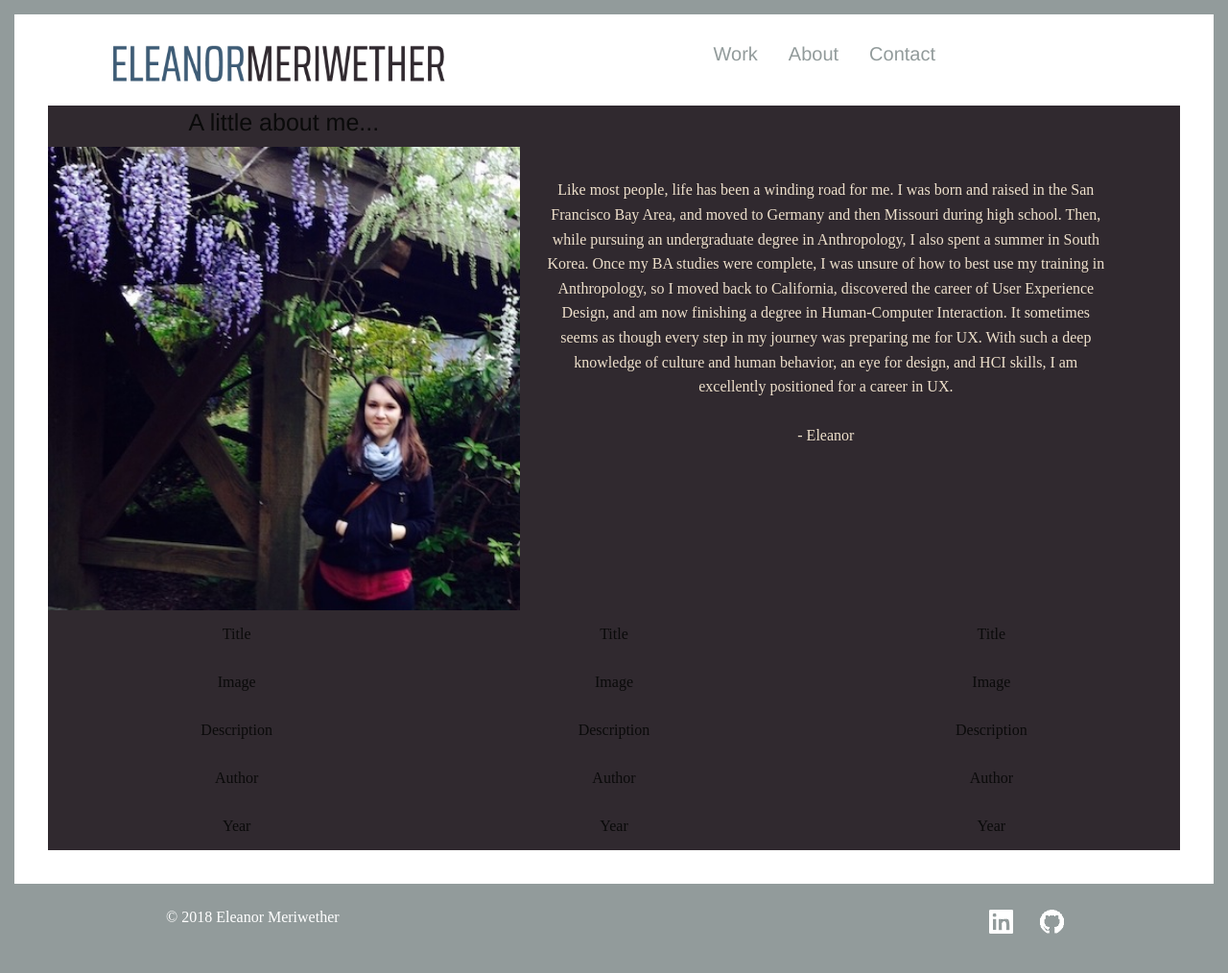
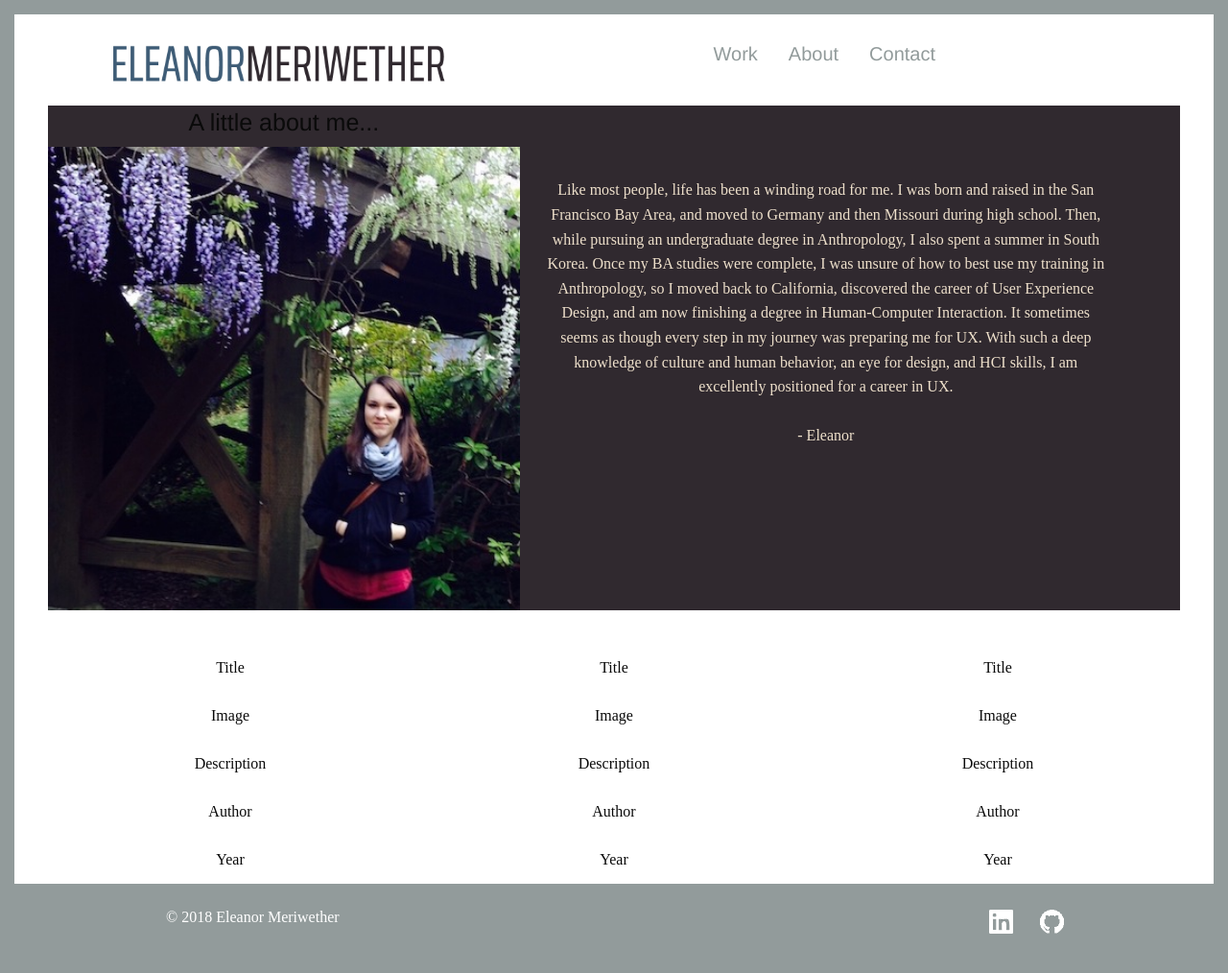
Before and after one commit to emeriwether/emeriwether.github.io, a Jekyll site: the page built from about.html, in a window 1280 px wide. Shown: the whole page at 96% size. Built offline with Jekyll 4.4.1, drawn with Linux system fonts in a browser that asks for light colours; some web fonts are replaced.

Commit message:
move aboutMeLikes outside of content bg

```diff
--- a/about.html
+++ b/about.html
@@ -11,8 +11,9 @@ layout: default
                         <div class="medium-7 cell" id="aboutMeText">
                                     <p>Like most people, life has been a winding road for me. I was born and raised in the San Francisco Bay Area, and moved to Germany and then Missouri during high school. Then, while pursuing an undergraduate degree in Anthropology, I also spent a summer in South Korea. Once my BA studies were complete, I was unsure of how to best use my training in Anthropology, so I moved back to California, discovered the career of User Experience Design, and am now finishing a degree in Human-Computer Interaction. It sometimes seems as though every step in my journey was preparing me for UX. With such a deep knowledge of culture and human behavior, an eye for design, and HCI skills, I am excellently positioned for a career in UX. <br><br>- Eleanor</p>
                         </div>
+                    </div>
 
-                        <div class="cell">
+                    <aside class="cell" id="aboutMeLikes">
                         <div class="grid-container">
                             <div class="grid-x grid-margin-x">
                                 <div class="medium-4 cell">
@@ -44,6 +45,6 @@ layout: default
                                 </div>
                             </div>
                         </div>
+                    </aside>
+
                 </div>
-                    </div>
-                </div>
```
Lines whose indentation alone changed are shown as unchanged.
